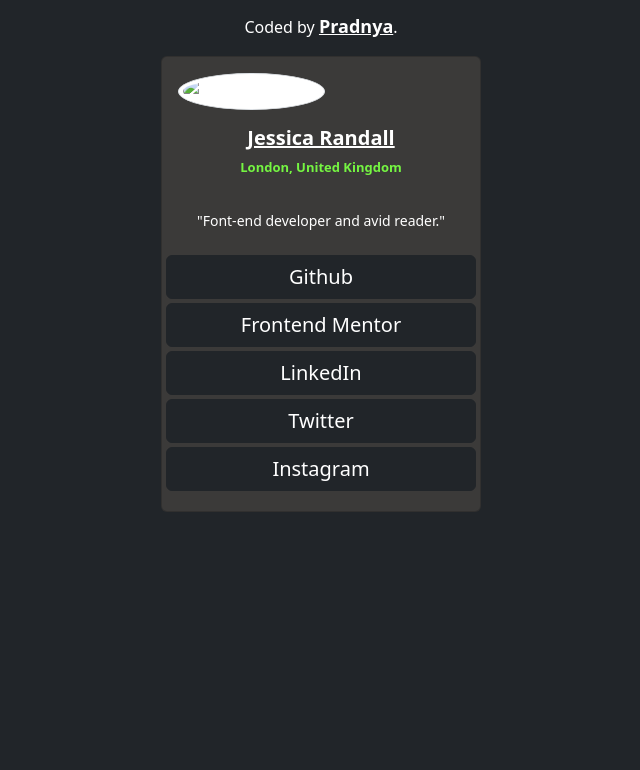
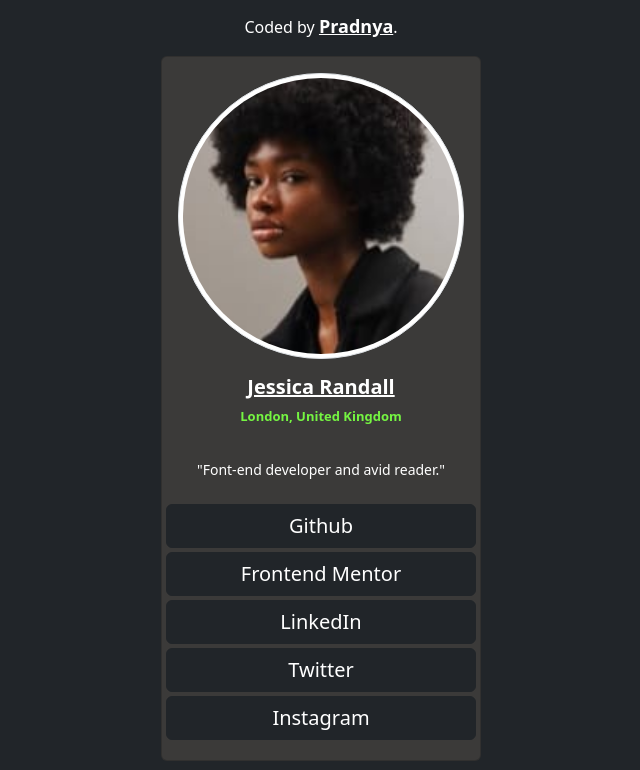
Before and after one commit to pshegde123/FrontendMentor-SocialLinksProfile, a plain HTML site: page index.html in a window 1280 px wide. Shown: the part 30-800 px from the top of the page, without its empty margins (319-959 px from the left). Drawn offline with nearby package versions, Linux system fonts and the light colour scheme.

Commit message:
Updated profile image path

```diff
--- a/index.html
+++ b/index.html
@@ -40,7 +40,7 @@
     <div class="row">
       <div class="col d-flex justify-content-center">
         <div class="card p-3 rounded" style="width: 20rem; background-color: #3b3a39;">
-          <a href="https://www.example.com"><img src="../social-links-profile-main/assets/images/avatar-jessica.jpeg" class="card-img-top img-thumbnail rounded-circle" alt="Profile Image"/></a>
+          <a href="https://www.example.com"><img src="../assets/images/avatar-jessica.jpeg" class="card-img-top img-thumbnail rounded-circle" alt="Profile Image"/></a>
           <div class="card-body">
             <a href="https://www.example.com"><h5 class="card-title text-white fw-bold text-center">Jessica Randall</h5></a>
             <p class="card-text text-center" style="font-size: 13px; color:#75f542;font-weight: 600;">London, United Kingdom</p>
```
